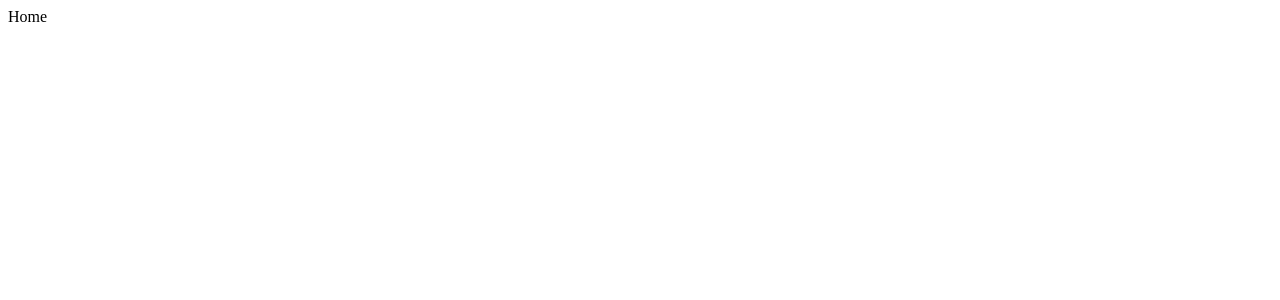
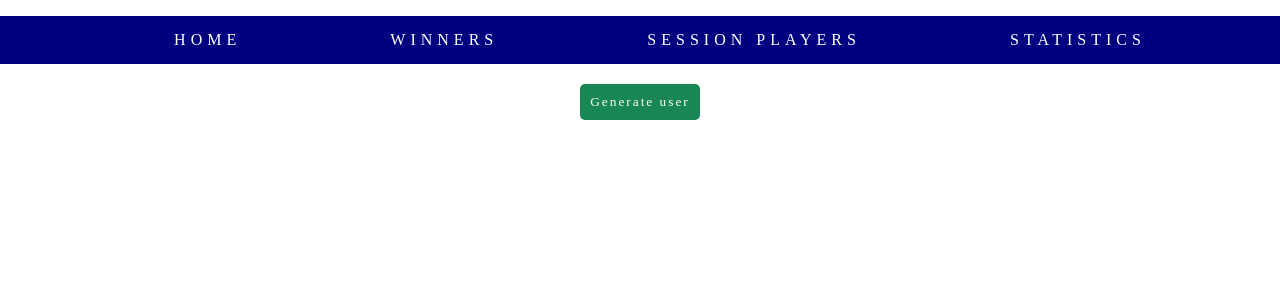
Before and after one commit to taulantisaku/World-Wide-Lotary-TaulantAssignment, a React (Create React App) app: page /Home in a window 1280 px wide. Shown: the top 300 px of the page. Built offline with nearby package versions, Linux system fonts and the light colour scheme; no server answers.

Commit message:
Create homepage and User card

```diff
--- a/package.json
+++ b/package.json
@@ -10,8 +10,10 @@
     "@types/node": "^16.11.45",
     "@types/react": "^18.0.15",
     "@types/react-dom": "^18.0.6",
+    "axios": "^0.27.2",
     "react": "^18.2.0",
     "react-dom": "^18.2.0",
+    "react-query": "^3.39.2",
     "react-router-dom": "^6.3.0",
     "react-scripts": "5.0.1",
     "sass": "^1.53.0",
--- a/src/App.tsx
+++ b/src/App.tsx
@@ -1,12 +1,25 @@
-import React from "react";
+import { QueryClient, QueryClientProvider } from "react-query";
 import { Home } from "./components/Home/Home";
 import { SessionPlayers } from "./components/SessionPlayers/SessionPlayers";
 
+const queryClient = new QueryClient({
+  defaultOptions: {
+    queries: {
+      refetchOnWindowFocus: false,
+      refetchOnReconnect: false,
+      retry: false,
+      staleTime: 5 * 60 * 1000,
+    },
+  },
+});
+
 function App() {
   return (
-    <div className="App">
-      <Home />
-    </div>
+    <QueryClientProvider client={queryClient}>
+      <div className="App">
+        <Home />
+      </div>
+    </QueryClientProvider>
   );
 }
 
--- a/src/components/Home/Home.scss
+++ b/src/components/Home/Home.scss
@@ -0,0 +1,47 @@
+.Home {
+  &__header {
+    letter-spacing: 5px;
+    font-weight: 450;
+    text-transform: uppercase;
+    &__navlist {
+      display: flex;
+      background-color: #000080;
+      color: white;
+      justify-content: space-evenly;
+      list-style-type: none;
+
+      li {
+        padding: 15px;
+      }
+      li:hover {
+        background-color: #00005a;
+        cursor: pointer;
+      }
+    }
+  }
+
+  &__ButtonSection {
+    display: flex;
+    justify-content: center;
+    margin: 20px;
+    &__GenerateButton {
+      font-family: Poppins;
+      letter-spacing: 2px;
+      padding: 10px;
+      background-color: #198754;
+      border: none;
+      border-radius: 5px;
+      color: white;
+
+      &:hover {
+        background-color: #2cbb84;
+        cursor: pointer;
+      }
+    }
+  }
+
+  &__User {
+    display: flex;
+    justify-content: center;
+  }
+}
--- a/src/components/Home/Home.tsx
+++ b/src/components/Home/Home.tsx
@@ -1,9 +1,68 @@
-import React from "react";
+import axios from "axios";
+import "../Home/Home.scss";
+import { useQuery } from "react-query";
+import User from "../User/User";
 
-import "../Home/Home.scss";
+// export interface HomeType {
+//   enabled: boolean;
+// }
 
 export const Home = () => {
-  return <div>Home</div>;
+  const { isLoading, isError, data, refetch } = useQuery(
+    ["query-users"],
+    async () => {
+      const response = await axios.get(
+        `https://randomuser.me/api?page={pageIndex}`
+      );
+      const user = await response.data.results[0];
+      const userAge = response.data.results[0].dob.age;
+      const ranNum = Math.floor(Math.random() * 100);
+      // console.log(user);
+      // console.log("Name: ", user.name.first);
+      // console.log("userAge", userAge);
+      // console.log("ranNum", ranNum);
+      if (ranNum === userAge) {
+        alert("THE WINNER IS: " + user.name.first);
+      }
+
+      return user;
+    }
+    // {
+    //   enabled: false,
+    // }
+  );
+
+  const handleClick = () => {
+    refetch();
+  };
+
+  return (
+    <div className="Home">
+      <div className="Home__header">
+        <ul className="Home__header__navlist">
+          <li>Home</li>
+          <li>Winners</li>
+          <li>Session Players</li>
+          <li>Statistics</li>
+        </ul>
+      </div>
+      <div className="Home__ButtonSection">
+        <button
+          onClick={handleClick}
+          className="Home__ButtonSection__GenerateButton"
+        >
+          Generate user
+        </button>
+      </div>
+      {data && (
+        <>
+          <div className="Home__User">
+            <User user={data} />
+          </div>
+        </>
+      )}
+    </div>
+  );
 };
 
 export default Home;
--- /dev/null
+++ b/src/components/User/User.scss
@@ -0,0 +1,13 @@
+.User {
+  margin: 0 auto;
+
+  &__Info {
+    &__FullName {
+      //   display: flex;
+      list-style-type: none;
+      li {
+        padding: 5px;
+      }
+    }
+  }
+}
--- /dev/null
+++ b/src/components/User/User.tsx
@@ -0,0 +1,71 @@
+import "../User/User.scss";
+
+export interface UserProps {
+  user: any;
+  isWinner?: boolean;
+}
+
+// export interface UserType {
+//   picture: {
+//     large:string;
+//     medium:string;
+//     thumbnail:string;
+//   }
+//   fullName: {
+//     title: string;
+//     first: string;
+//     last: string;
+//   };
+//   email: string;
+//   gender: string;
+//   cell: string;
+//   phone: string;
+//   location: string;
+//   nat: string;
+//   isWinner: boolean;
+//   age: number;
+//   timesPlayed: number;
+//   time: string;
+//   id: number;
+// }
+
+export const User = (props: UserProps) => {
+  const { user } = props;
+
+  const picture = user?.picture.thumbnail;
+  const fullName = user?.name;
+  const email = user?.email;
+  const gender = user?.gender;
+  const phone = user?.phone;
+  const cell = user?.cell;
+  const location = user?.location;
+  const nationality = user?.nat;
+
+  return (
+    <div className="User">
+      <div className="User__Image">
+        <img src={picture} alt="" />
+      </div>
+      <div className="User__Info">
+        <ul className="User__Info__FullName">
+          <li>Title: {fullName.title}</li>
+          <li>First: {fullName.first}</li>
+          <li>Last: {fullName.last}</li>
+        </ul>
+        <p>Email: {email}</p>
+        <p>Gender: {gender}</p>
+        <div className="User__Info__Phone">
+          <p>Phone: {phone}</p>
+          <p>Cell: {cell}</p>
+        </div>
+        <div className="User__Info__Location">
+          <p>City: {location.city}</p>
+          <p>Country: {location.country}</p>
+          <p>Postcode: {location.postcode}</p>
+        </div>
+      </div>
+    </div>
+  );
+};
+
+export default User;
--- a/src/index.scss
+++ b/src/index.scss
@@ -0,0 +1,9 @@
+body {
+  margin: 0;
+  font-family: Poppins;
+}
+
+code {
+  font-family: source-code-pro, Menlo, Monaco, Consolas, "Courier New",
+    monospace;
+}
```
Also changed, not shown: 2 other files (tests, documents, lock files or other folders).
